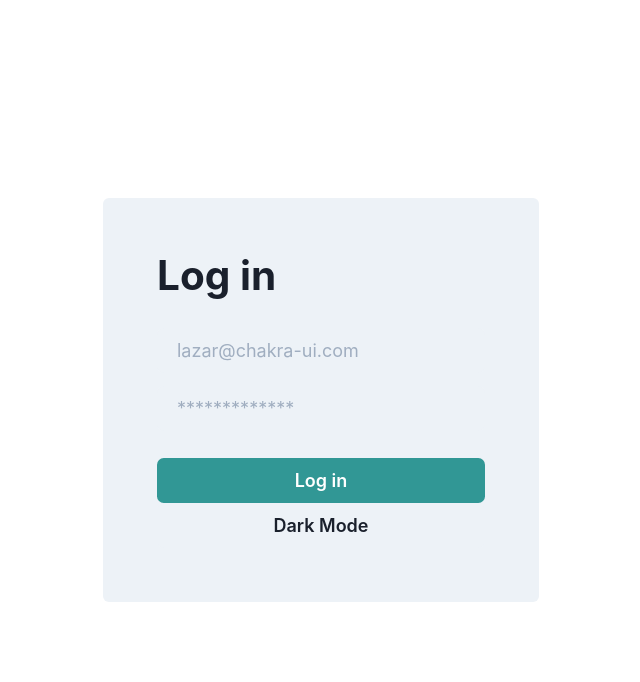
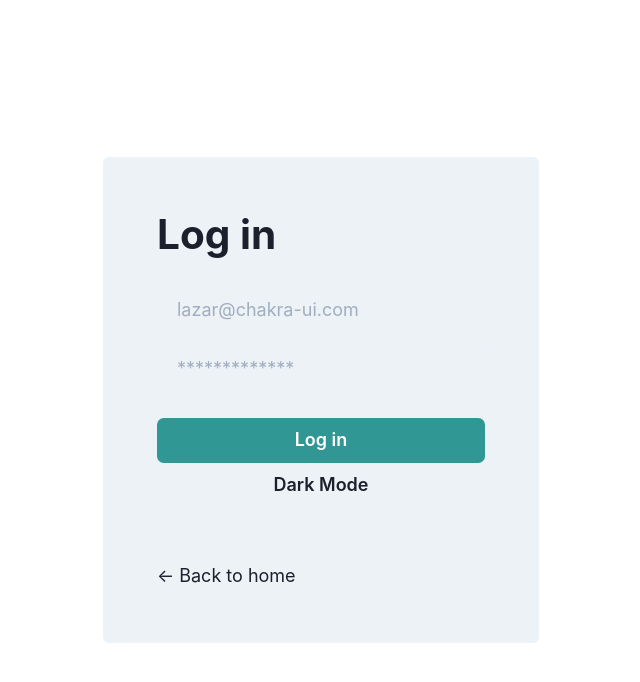
Before and after one commit to ibkay998/next-js-test, a Next.js app: page /posts/login in a window 1280 px wide. Shown: the top 682 px of the page, without its empty margins (319-959 px from the left). Built offline with nearby package versions, Linux system fonts and the light colour scheme.

Commit message:
added the back home button to the login page

```diff
--- /dev/null
+++ b/pages/posts/layout.module.css
@@ -0,0 +1,15 @@
+.container {
+    max-width: 36rem;
+    padding: 0 1rem;
+    margin: 3rem auto 6rem;
+  }
+
+  .header {
+    display: flex;
+    flex-direction: column;
+    align-items: center;
+  }
+
+  .backToHome {
+    margin: 3rem 0 0;
+  }
--- a/pages/posts/login.js
+++ b/pages/posts/login.js
@@ -1,4 +1,6 @@
 import { Flex,Heading,Input,Button,useColorMode,useColorModeValue } from "@chakra-ui/react"
+import styles from './layout.module.css'
+import Link from 'next/link'
 import { ChakraProvider } from "@chakra-ui/react"
 
 export default function IndexPage({ }) {
@@ -12,7 +14,13 @@
                     <Input placeholder="*************" variant="filled" mb={6} type="password"  />
                     <Button colorScheme="teal"> Log in </Button>
                     <Button onClick={toggleColorMode}> Dark Mode</Button>
+                    <div className={styles.backToHome}>
+                        <Link href="/">
+                            <a>← Back to home</a>
+                        </Link>
+                    </div>
                 </Flex>
+
            </Flex>
 
   }
```
